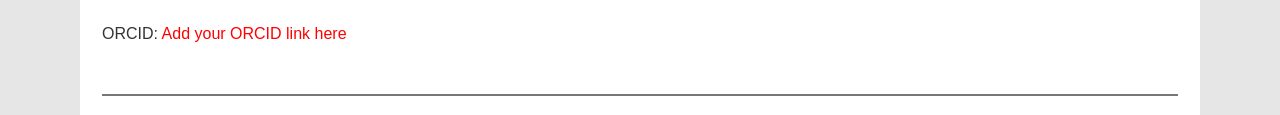
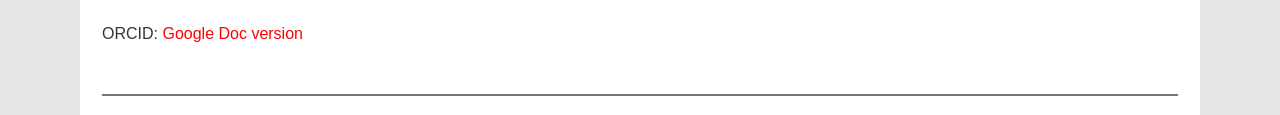
Before and after one commit to SALENROD28/daviorne, a plain HTML site: page cv.html in a window 1280 px wide. Shown: the part 353-468 px from the top of the page. Drawn offline with Linux system fonts and the light colour scheme.

Commit message:
Update cv.html

```diff
--- a/cv.html
+++ b/cv.html
@@ -43,7 +43,7 @@
 
         <p class="orcid-line">
           ORCID:
-          <a href="#" target="_blank">Add your ORCID link here</a>
+          <a href="https://docs.google.com/document/d/1yN18aRnPQbuVPLIYEdXNDt6P09vS_sbQztLNaCmT2xM/edit?tab=t.0" target="_blank">Google Doc version</a>
         </p>
       </section>
 
```
